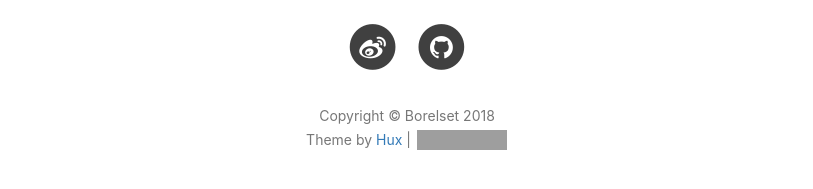
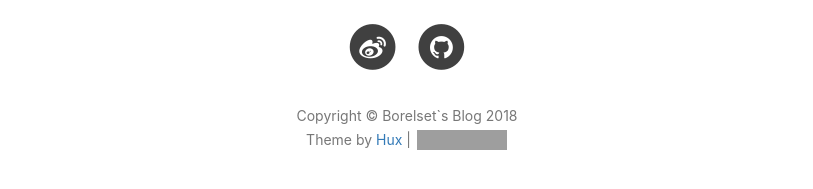
Before and after one commit to Borelset/borelset.github.io, a Jekyll site: the page built from tags.html, in a window 1280 px wide and 900 px high, scrolled down 1140 px. Shown: the part 656-845 px from the top of the window, without its empty margins (233-1046 px from the left). Built offline with Jekyll 4.4.1, drawn with Linux system fonts in a browser that asks for light colours; nearby versions of some CDN libraries; comment, search, counter and statistics services are not loaded; some of the changed lines change nothing that is shown; some of the changed text lies outside the part shown; grey boxes are pictures that could not be loaded.

Commit message:
Update _config.yml

```diff
--- a/_config.yml
+++ b/_config.yml
@@ -1,10 +1,10 @@
 # Site settings
-title: Borelset
+title: Borelset`s Blog
 SEOTitle: 你的博客 | Borelset`s Blog
 header-img: img/home-bg.jpg
 email: xdnzxy@gmail.com
-description: ""
-keyword: ""
+description: "随笔"
+keyword: "no key words"
 url: "https://borelset.github.io"              # your host, for absolute URL
 baseurl: ""         # for example, '/blog' if your blog hosted on 'host/blog'
 
@@ -13,10 +13,10 @@ baseurl: ""         # for example, '/blog' if your blog hosted on 'host/blog'
 # SNS settings
 RSS: false
 weibo_username:     xdnzxy
-#zhihu_username:     huxpro
+#zhihu_username:
 github_username:    Borelset
-#twitter_username:  huxpro
-#facebook_username:  huxpro
+#twitter_username:
+#facebook_username:
 
 
 
```
